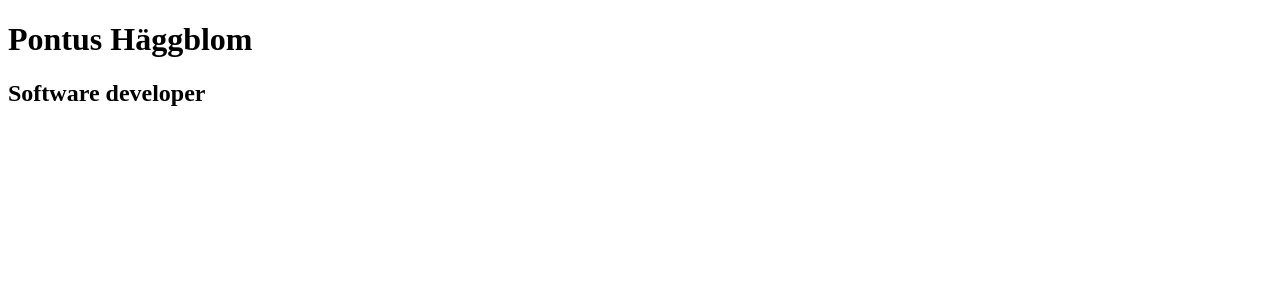
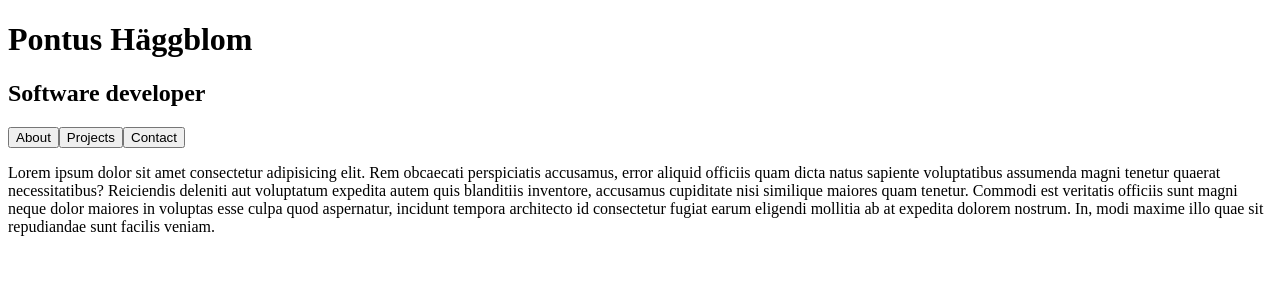
Before and after one commit to pbhaggblom/portfolio-frontend-vue, a Vue app: page / in a window 1280 px wide. Shown: the top 300 px of the page. Built offline with nearby package versions, Linux system fonts and the light colour scheme.

Commit message:
Adds navbar functionality

```diff
--- a/src/App.vue
+++ b/src/App.vue
@@ -1,11 +1,21 @@
 <script setup>
-  import Header from "@/components/Header.vue";
+  import { ref } from "vue";
+  import Header from "./components/Header.vue";
   import About from "./components/About.vue";
-  import Projects from "./components/Projects.vue";
+  import Navbar from "./components/Navbar.vue";
+
+  const activeComponent = ref(About);
+
+  const getActive = (component) => {
+    activeComponent.value = component;
+  }
+
 </script>
 
 <template>
   <Header />
+  <Navbar @update="getActive" />
+  <component v-bind:is="activeComponent"></component>
 </template>
 
 <style scoped></style>
--- /dev/null
+++ b/src/components/Navbar.vue
@@ -0,0 +1,20 @@
+<script setup>
+    import About from './About.vue';
+    import Projects from './Projects.vue';
+    import Contact from './Contact.vue';
+
+    const emit = defineEmits(['update'])
+
+    const setActive = (component) => {
+        emit('update', component)
+    }
+
+</script>
+
+<template>
+    <nav>
+        <button @click="setActive(About)">About</button>
+        <button @click="setActive(Projects)">Projects</button>
+        <button @click="setActive(Contact)">Contact</button>
+    </nav>
+</template>
--- a/src/components/Projects.vue
+++ b/src/components/Projects.vue
@@ -1,5 +1,5 @@
 <script setup></script>
 
 <template>
-
+    <p>projects</p>
 </template>
```
